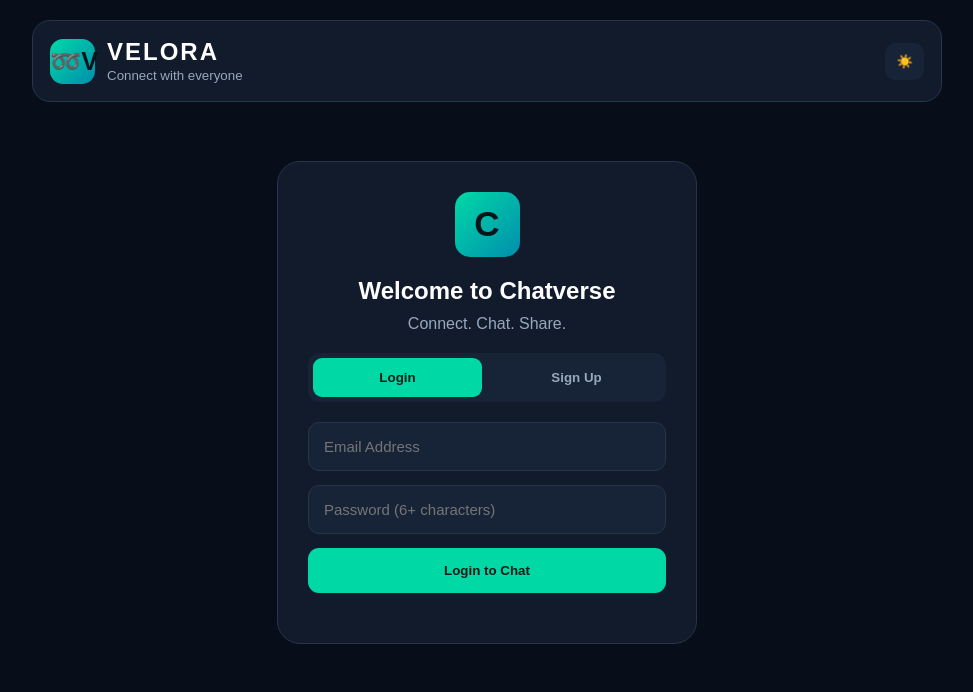
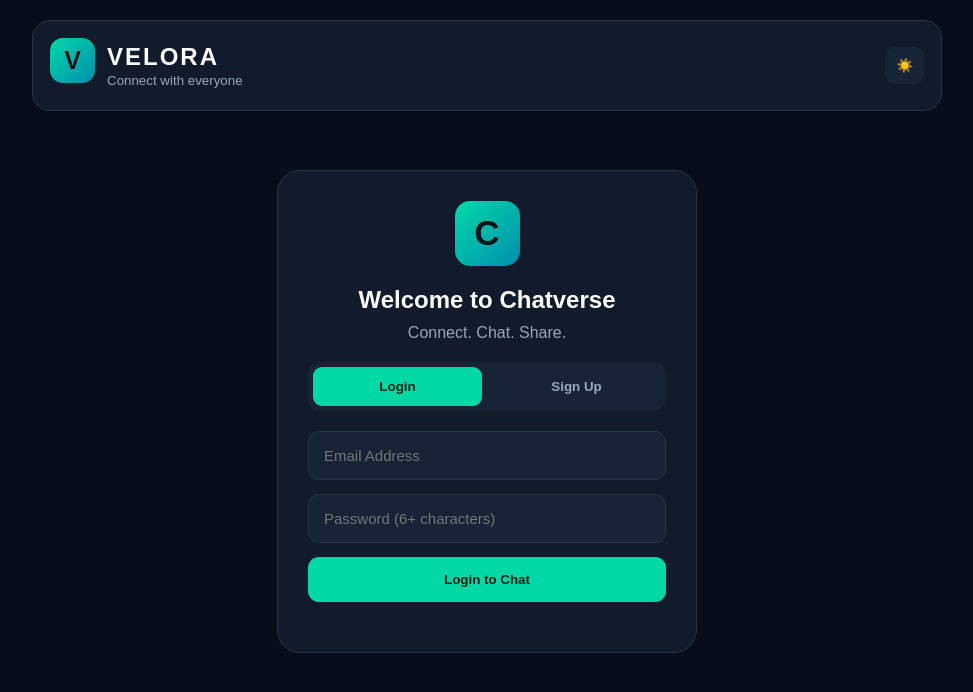
Before and after one commit to dbjvlog293-svg/Beon, a plain HTML site: page index.html in a window 1280 px wide. Shown: the whole page, without its empty margins (153-1126 px from the left). Drawn offline with Linux system fonts and the light colour scheme.

Commit message:
Update index.html

```diff
--- a/index.html
+++ b/index.html
@@ -71,6 +71,7 @@ header {
   background:linear-gradient(135deg,#00d9a6,#008eae);
   color:#07151a;
   display:grid;
+  margin-bottom:10px;
   place-items:center;
   font-weight:bold;
 }
@@ -372,7 +373,7 @@ input:focus {
 
 <header>
   <div class="brand">
-    <div class="logo">➿V</div>
+    <div class="logo">V</div>
     <div>
       <h2>VELORA</h2>
       <small>Connect with everyone</small>
```
